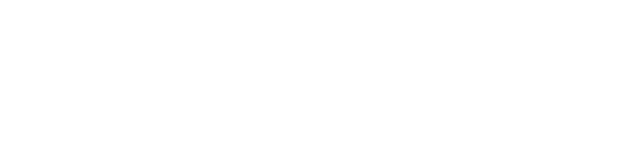
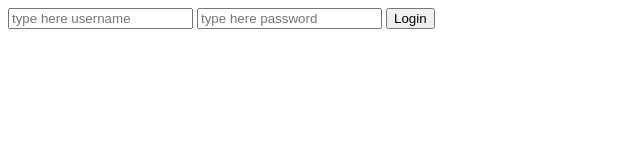
Before and after one commit to kaligu/SmartBrain__WebApplication, a plain HTML site: page index.html in a window 1280 px wide. Shown: the whole page, without its empty margins (0-640 px from the left). Drawn offline with nearby package versions, Linux system fonts and the light colour scheme.

```diff
--- a/index.html
+++ b/index.html
@@ -1,10 +1,40 @@
+<!--/**-->
+<!--* @author : H.C.Kaligu Jayanath-->
+<!--* Date    : 7/6/2023-->
+<!--*/-->
+
 <!DOCTYPE html>
 <html lang="en">
 <head>
     <meta charset="UTF-8">
-    <title>Title</title>
+    <title>Smart Brain</title>
 </head>
 <body>
 
+<!--login section-->
+<section>
+    <!-- login form -->
+    <label>
+        <input type="text" placeholder="type here username" id="lf-txtfld-username">
+    </label>
+    <label>
+        <input type="password" placeholder="type here password" id="lf-txtfld-password">
+    </label>
+    <input type="button" value="Login" id="lf-btn-login">
+
+</section>
+
+<!-- link js files -->
+
+<!-- link firebase js files -->
+<!--<script src="https://www.gstatic.com/firebasejs/9.23.0/firebase-app.js"></script>-->
+<!--<script src="https://www.gstatic.com/firebasejs/9.23.0/firebase-auth.js"></script>-->
+<!--<script src="https://www.gstatic.com/firebasejs/9.23.0/firebase-database.js"></script>-->
+
+<!--link project js files-->
+<script src="assets/lib/jquery/jquery-3.6.1.min.js"></script>
+
+<script src="controller/main_controller.js" type="module"></script>
+<script src="model/main_model.js" ></script>
 </body>
 </html>
```
